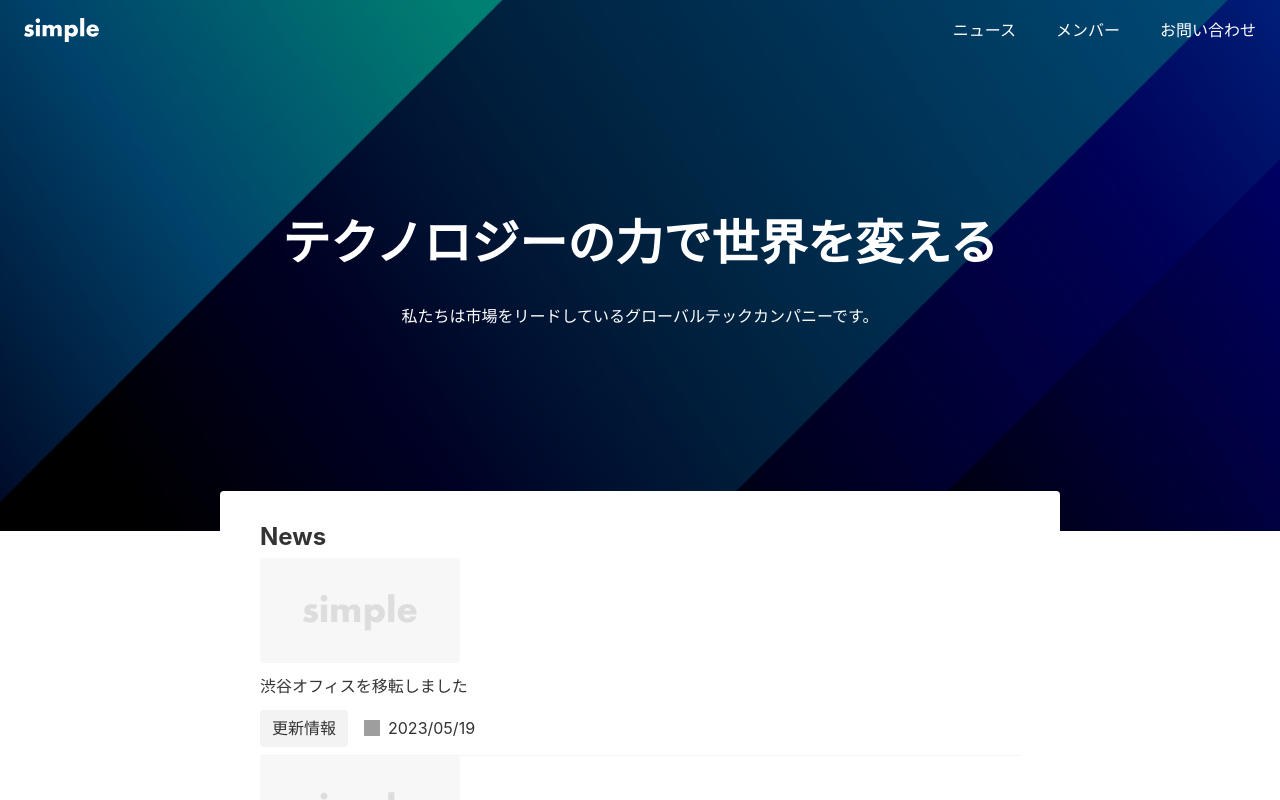
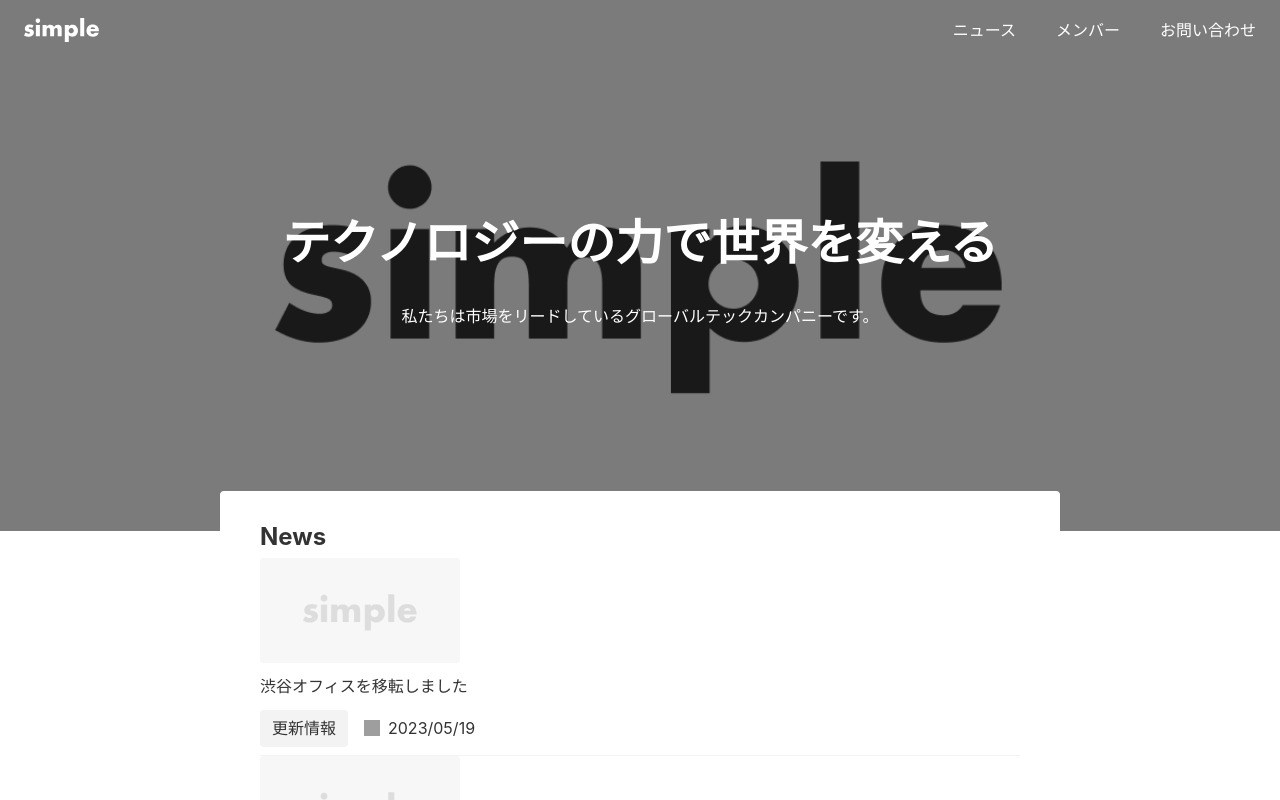
Before and after one commit to 0uga/react-next-portfolio, a Next.js app: page / in a window 1280 px wide. Shown: the top 800 px of the page. Built offline with nearby package versions, Linux system fonts and the light colour scheme; grey boxes are pictures that could not be loaded.

Commit message:
background change

```diff
--- a/app/page.tsx
+++ b/app/page.tsx
@@ -57,7 +57,7 @@ export default function Home() {
         </div>
         <Image
           className={styles.bgimg}
-          src="/img-mv.jpg"
+          src="/ogp.png"
           alt=""
           width={4000}
           height={1200}
```
